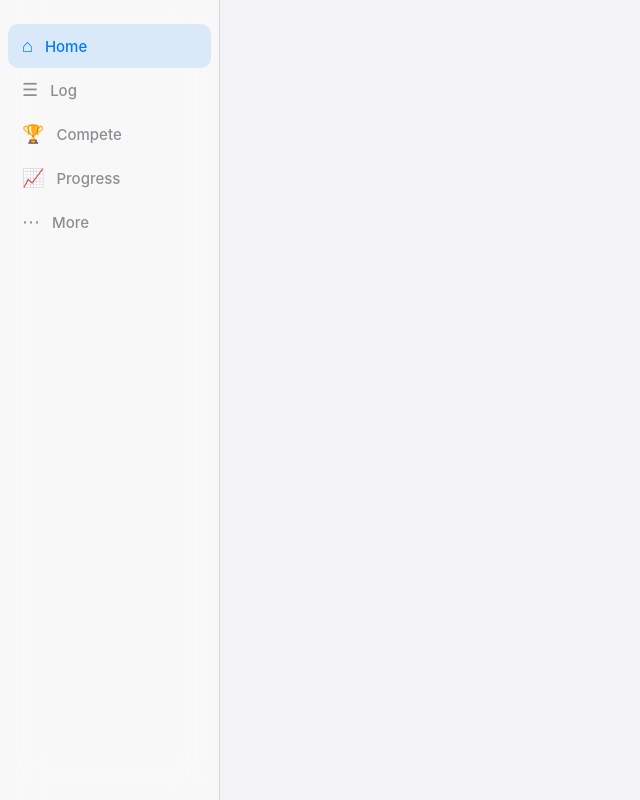
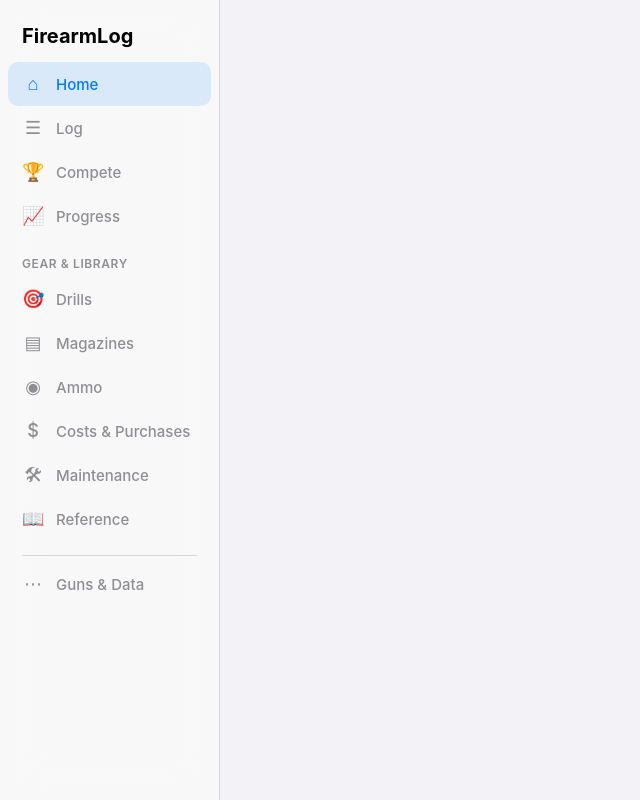
Before and after one commit to MJMinik/FirearmLog-2, a React (Vite) app: page / in a window 1280 px wide. Shown: the whole page, without its empty margins (0-640 px from the left). Built offline with nearby package versions, Linux system fonts and the light colour scheme.

Commit message:
B6 Log search and filters; B7 Log help text

```diff
--- a/src/App.tsx
+++ b/src/App.tsx
@@ -41,6 +41,9 @@ export function App() {
   }, []);
 
   const setTab = (t: TabId) => { replace(null); setTabState(t); };
+  // Desktop sidebar section links (C1): re-clicking the open section is a no-op
+  // so it can't stack duplicate history entries.
+  const openSection = (v: View) => { if (view?.kind !== v.kind) push(v); };
 
   let content;
   if (view?.kind === 'gun-detail') {
@@ -160,7 +163,7 @@ export function App() {
   return (
     <>
       {content}
-      <TabBar active={tab} onChange={setTab} />
+      <TabBar active={tab} onChange={setTab} view={view} onOpen={openSection} />
     </>
   );
 }
--- a/src/app.css
+++ b/src/app.css
@@ -268,20 +268,37 @@ select.category-pick {
   font-size: 14px; cursor: pointer; display: flex; align-items: center; justify-content: center;
 }
 
-/* ---------- M3: desktop layout — same screens, sidebar instead of tab bar ---------- */
+/* ---------- M3 + C1: desktop layout — same screens, FULL sidebar instead of tab bar ---------- */
+/* Phone: only the 5 tabs show; the sidebar-only extras stay hidden. */
+.tabbar .sidebar-only, .side-title, .nav-group-label, .nav-divider, .label-desk { display: none; }
+
 @media (min-width: 900px) {
   .tabbar {
     top: 0; bottom: 0; right: auto; width: 220px;
     flex-direction: column; justify-content: flex-start;
     border-top: none; border-right: 0.5px solid var(--separator);
     padding: 24px 8px 8px;
+    overflow-y: auto;
   }
   .tabbar button {
     flex: none; width: 100%; flex-direction: row; justify-content: flex-start;
     gap: 12px; padding: 10px 14px; font-size: 15px; border-radius: 10px; min-height: 44px;
   }
   .tabbar button.active { background: color-mix(in srgb, var(--accent) 12%, transparent); }
-  .tabbar .glyph { font-size: 18px; }
+  .tabbar .glyph { font-size: 18px; width: 22px; text-align: center; }
+  /* C1: every section gets its own sidebar entry on desktop. */
+  .tabbar button.sidebar-only { display: flex; }
+  .side-title {
+    display: block; font-size: 20px; font-weight: 700; color: var(--text);
+    padding: 0 14px 14px;
+  }
+  .nav-group-label {
+    display: block; font-size: 12px; font-weight: 600; text-transform: uppercase;
+    letter-spacing: 0.05em; color: var(--text-dim); padding: 18px 14px 6px;
+  }
+  .nav-divider { display: block; border-top: 0.5px solid var(--separator); margin: 14px 14px 6px; }
+  .label-desk { display: inline; }
+  .label-phone { display: none; }
   .screen {
     margin-left: 220px; max-width: 860px;
     padding-bottom: 32px;
--- a/src/ui/TabBar.tsx
+++ b/src/ui/TabBar.tsx
@@ -1,27 +1,66 @@
+// Phone: bottom tab bar (Apple HIG). Desktop ≥900px: the SAME component lays
+// out as a full sidebar with every section visible — feedback C1, spec §4.2.
+// One component, two layouts via CSS; nothing is built twice.
+import type { View } from './nav.ts';
+
 export type TabId = 'home' | 'log' | 'compete' | 'progress' | 'more';
 
 const TABS: { id: TabId; label: string; glyph: string }[] = [
   { id: 'home', label: 'Home', glyph: '⌂' },
   { id: 'log', label: 'Log', glyph: '☰' },
   { id: 'compete', label: 'Compete', glyph: '🏆' },
-  { id: 'progress', label: 'Progress', glyph: '📈' },
-  { id: 'more', label: 'More', glyph: '⋯' }
+  { id: 'progress', label: 'Progress', glyph: '📈' }
 ];
 
-export function TabBar({ active, onChange }: { active: TabId; onChange: (t: TabId) => void }) {
+// Desktop-only direct links to the sections that live under More on the phone.
+const SECTIONS: { target: View; label: string; glyph: string; also: View['kind'][] }[] = [
+  { target: { kind: 'drills' }, label: 'Drills', glyph: '🎯', also: ['drill-form'] },
+  { target: { kind: 'magazines' }, label: 'Magazines', glyph: '▤', also: ['magazine-form'] },
+  { target: { kind: 'ammo' }, label: 'Ammo', glyph: '◉', also: ['ammo-form'] },
+  { target: { kind: 'costs' }, label: 'Costs & Purchases', glyph: '$', also: ['purchase-form'] },
+  { target: { kind: 'maintenance' }, label: 'Maintenance', glyph: '🛠', also: [] },
+  { target: { kind: 'references' }, label: 'Reference', glyph: '📖', also: ['reference-detail', 'reference-form'] }
+];
+
+export function TabBar({ active, onChange, view, onOpen }: {
+  active: TabId; onChange: (t: TabId) => void;
+  view: View | null; onOpen: (v: View) => void;
+}) {
+  const sectionOn = (s: typeof SECTIONS[number]) =>
+    !!view && (view.kind === s.target.kind || s.also.includes(view.kind));
+  // While a sidebar section is open, the section is the highlighted thing,
+  // not whatever tab happens to be underneath it.
+  const anySectionOn = SECTIONS.some(sectionOn);
+
+  const tabButton = (t: { id: TabId; label: string; glyph: string }) => (
+    <button
+      key={t.id}
+      className={active === t.id && !anySectionOn ? 'active' : ''}
+      aria-current={active === t.id && !anySectionOn ? 'page' : undefined}
+      onClick={() => onChange(t.id)}
+    >
+      <span className="glyph" aria-hidden="true">{t.glyph}</span>
+      {t.id === 'more'
+        ? <><span className="label-phone">More</span><span className="label-desk">Guns &amp; Data</span></>
+        : t.label}
+    </button>
+  );
+
   return (
     <nav className="tabbar" aria-label="Main">
-      {TABS.map((t) => (
-        <button
-          key={t.id}
-          className={active === t.id ? 'active' : ''}
-          aria-current={active === t.id ? 'page' : undefined}
-          onClick={() => onChange(t.id)}
-        >
-          <span className="glyph" aria-hidden="true">{t.glyph}</span>
-          {t.label}
+      <div className="side-title" aria-hidden="true">FirearmLog</div>
+      {TABS.map(tabButton)}
+      <div className="nav-group-label" aria-hidden="true">Gear &amp; Library</div>
+      {SECTIONS.map((s) => (
+        <button key={s.target.kind} className={`sidebar-only ${sectionOn(s) ? 'active' : ''}`}
+          aria-current={sectionOn(s) ? 'page' : undefined}
+          onClick={() => onOpen(s.target)}>
+          <span className="glyph" aria-hidden="true">{s.glyph}</span>
+          {s.label}
         </button>
       ))}
+      <div className="nav-divider" aria-hidden="true" />
+      {tabButton({ id: 'more', label: 'More', glyph: '⋯' })}
     </nav>
   );
 }
```
